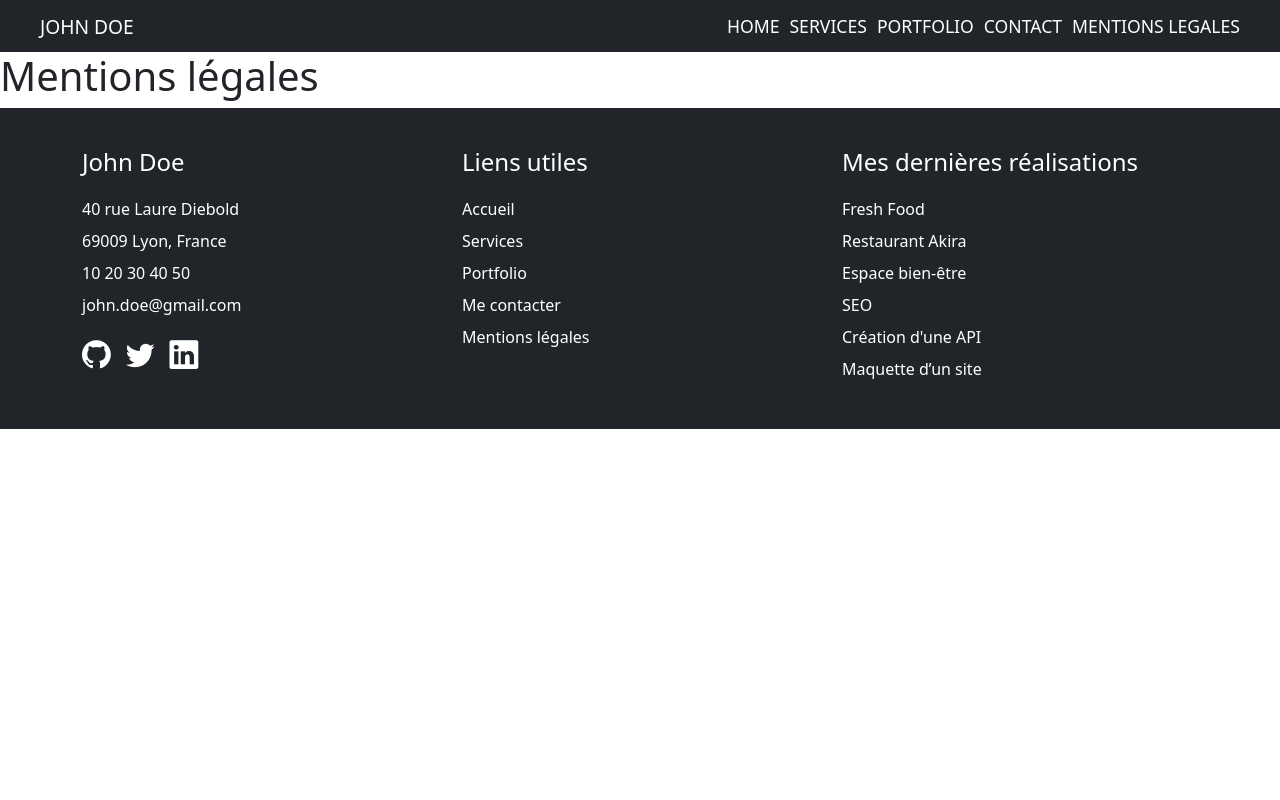
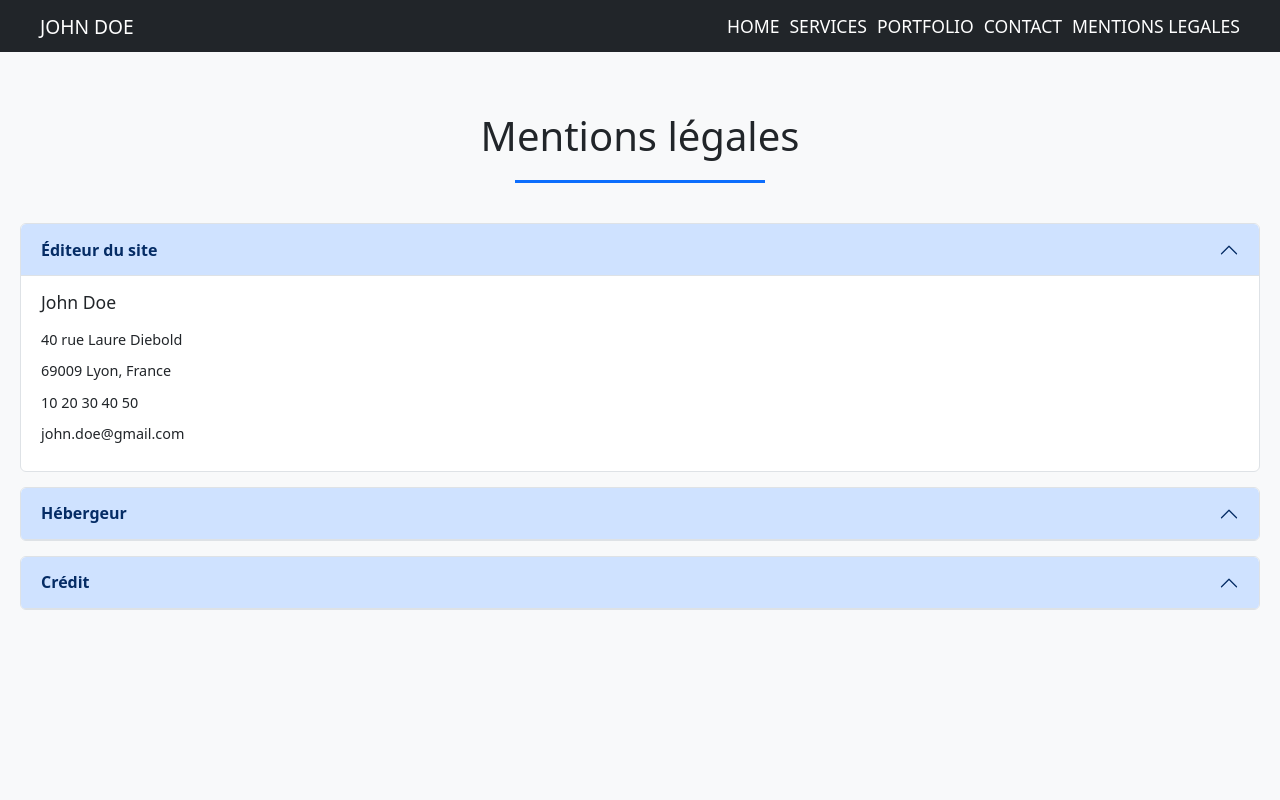
Before and after one commit to Ameliiie/portfolio-react, a React (Create React App) app: page /mentions-legales in a window 1280 px wide. Shown: the top 800 px of the page. Built offline with nearby package versions, Linux system fonts and the light colour scheme.

Commit message:
Create legal notice page with Bootstrap accordion

```diff
--- a/src/pages/MentionsLegales.jsx
+++ b/src/pages/MentionsLegales.jsx
@@ -1,5 +1,106 @@
+import "../styles/Mentions-legales.css"
+
 function MentionsLegales() {
-  return <h1>Mentions légales</h1>;
+  return (
+    <section className="mentions-section">
+      <h1>Mentions légales</h1>
+      <div className="mentions-line"></div>
+
+      <div className="accordion" id="accordionExample">
+        <div className="accordion-item">
+
+          <h2 className="accordion-header">
+
+            <button className="accordion-button"
+              type="button"
+              data-bs-toggle="collapse"
+              data-bs-target="#collapseOne" >
+              Éditeur du site
+            </button>
+
+          </h2>
+
+          <div id="collapseOne"
+            className="accordion-collapse collapse show"
+            data-bs-parent="#accordionExample">
+
+
+            <div className="accordion-body">
+
+              <h3>John Doe</h3>
+              <p>40 rue Laure Diebold</p>
+              <p>69009 Lyon, France</p>
+              <p>10 20 30 40 50</p>
+              <p>john.doe@gmail.com</p>
+
+            </div>
+          </div>
+        </div>
+      </div>
+      <div className="accordion" id="accordionExample">
+        <div className="accordion-item">
+
+          <h2 className="accordion-header">
+
+            <button className="accordion-button"
+              type="button"
+              data-bs-toggle="collapse"
+              data-bs-target="#collapseTwo" >
+              Hébergeur
+            </button>
+
+          </h2>
+
+          <div id="collapseTwo"
+            className="accordion-collapse collapse "
+            data-bs-parent="#accordionExample">
+
+
+            <div className="accordion-body">
+
+              <h3>alwaysdata</h3>
+              <p>91 Rue du Faubourg Saint honoré, 75008 Paris </p>
+              <p>69009 Lyon, France</p>
+              <a href="https://www.alwaysdata.com" target="_blank" rel="noopener noreferrer"> www.alwaysdata.com </a>
+
+            </div>
+          </div>
+        </div>
+      </div>
+      <div className="accordion" id="accordionExample">
+        <div className="accordion-item">
+
+          <h2 className="accordion-header">
+
+            <button className="accordion-button"
+              type="button"
+              data-bs-toggle="collapse"
+              data-bs-target="#collapseThree" >
+              Crédit
+            </button>
+
+          </h2>
+
+          <div id="collapseThree"
+            className="accordion-collapse collapse "
+            data-bs-parent="#accordionExample">
+
+
+            <div className="accordion-body">
+
+              <h3>Crédits</h3>
+              <p>Ce site a été réalisé par John Doe, étudiant au <a href="https://www.centre-europeen-formation.fr/" target="_blank" rel="noopener noreferrer"> Centre Européen de formation  </a> </p>
+              <p>Les images utilisées sur ce site sont libres de droits et ont été obtenues sur le site <a href="https://pixabay.com/fr/" target="_blank" rel="noopener noreferrer">Pixabay </a></p>
+              <p>Le favicon fourni de ce site a été fournie par <a href="https://www.flaticon.com/de/kostenlose-icons/john-doe" target="_blank" rel="noopener noreferrer"> John doe Icon erstellt von Freepik - Flaticon </a> </p>
+
+            </div>
+          </div>
+        </div>
+      </div>
+
+    </section>
+  );
 }
 
+
 export default MentionsLegales;
--- /dev/null
+++ b/src/styles/Mentions-legales.css
@@ -0,0 +1,63 @@
+.mentions-section {
+  background-color: #f8f9fa;
+  min-height: 100vh;
+  padding: 60px 20px;
+}
+
+.mentions-container {
+  background-color: white;
+  padding: 40px;
+  border-radius: 10px;
+  box-shadow: 0 0 10px rgba(0, 0, 0, 0.1);
+}
+
+.mentions-section h1 {
+  text-align: center;
+  margin-bottom: 20px;
+
+}
+
+.mentions-line {
+  width: 250px;
+  height: 3px;
+  background-color: #0d6efd;
+  margin: 0 auto 40px auto;
+}
+
+/* Accordéon */
+.accordion {
+  max-width: 1300px;
+  margin: 0 auto;
+}
+
+.accordion-item {
+  margin-bottom: 15px;
+  border-radius: 5px;
+  overflow: hidden;
+}
+
+.accordion-button {
+  font-weight: 600;
+}
+
+.accordion-body {
+  text-align: left;
+}
+
+.accordion-body h3 {
+  font-size: 1.1rem;
+  margin-bottom: 15px;
+}
+
+.accordion-body p {
+  margin-bottom: 10px;
+  font-size: 0.9rem;
+}
+
+.accordion-body a {
+  text-decoration: none;
+}
+
+.accordion-body a:hover {
+  text-decoration: underline;
+}
```
